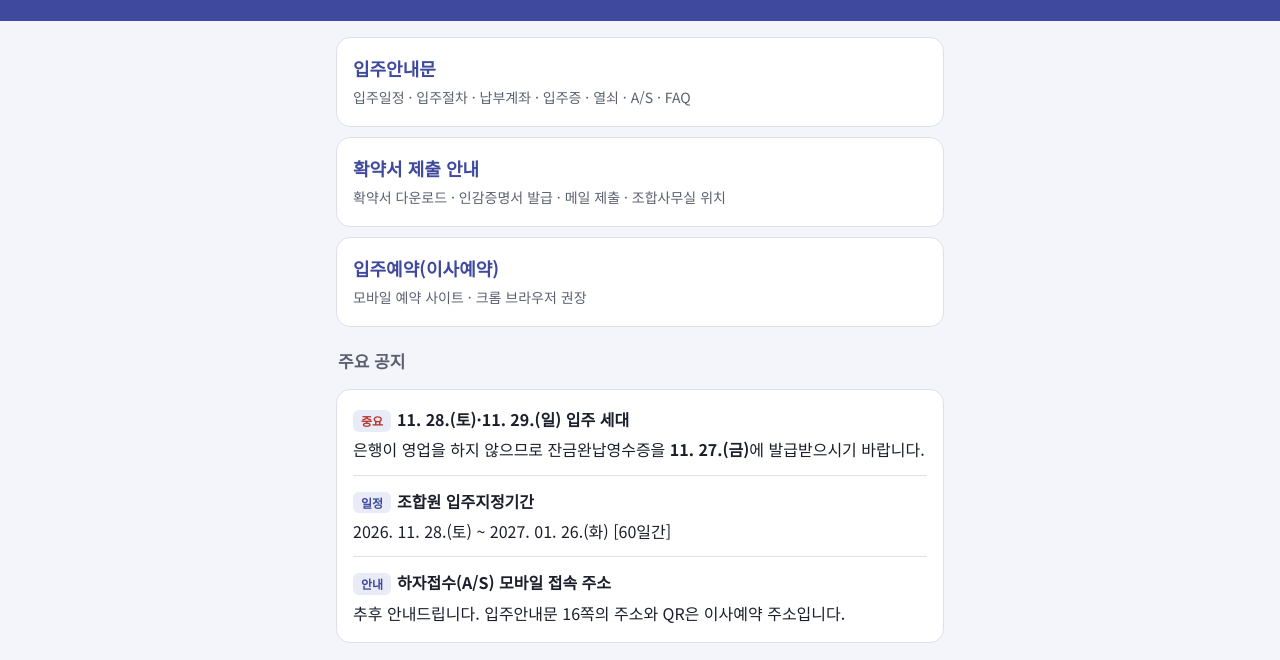
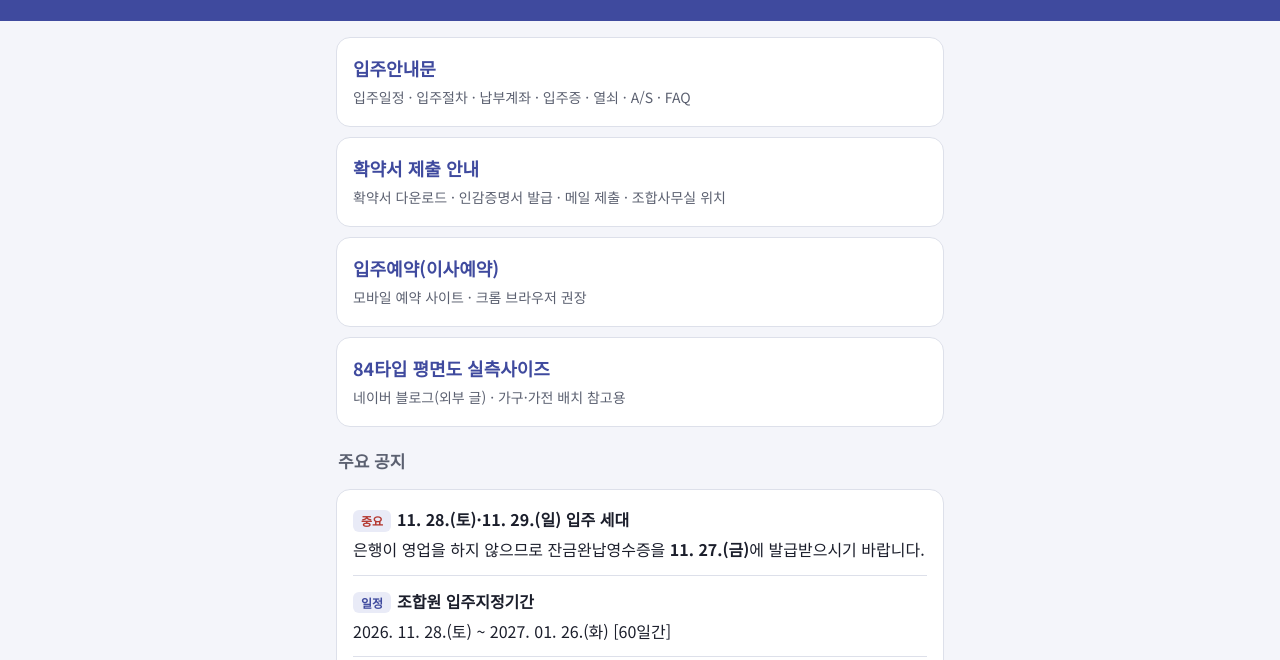
Before and after one commit to cinemu11/yukbuk-guide, a plain HTML site: page index.html in a window 1280 px wide. Shown: the part 127-787 px from the top of the page. Drawn offline with Linux system fonts and the light colour scheme.

Commit message:
대문: 84타입 실측사이즈 블로그 링크 추가
Co-Authored-By: Claude Opus 5.5 <noreply@anthropic.com>
Claude-Session: https://claude.ai/code/session_01MdyaKC3Rk8NizGPWmuCRfX

```diff
--- a/index.html
+++ b/index.html
@@ -61,6 +61,7 @@
     <a href="ipju/"><b>입주안내문</b><span>입주일정 · 입주절차 · 납부계좌 · 입주증 · 열쇠 · A/S · FAQ</span></a>
     <a href="hwakyak/"><b>확약서 제출 안내</b><span>확약서 다운로드 · 인감증명서 발급 · 메일 제출 · 조합사무실 위치</span></a>
     <a href="https://m2.dtspace.co.kr/st0010"><b>입주예약(이사예약)</b><span>모바일 예약 사이트 · 크롬 브라우저 권장</span></a>
+    <a href="https://blog.naver.com/sh-sunny/224306947258" target="_blank" rel="noopener"><b>84타입 평면도 실측사이즈</b><span>네이버 블로그(외부 글) · 가구·가전 배치 참고용</span></a>
   </nav>
 
   <h2>주요 공지</h2>
```
